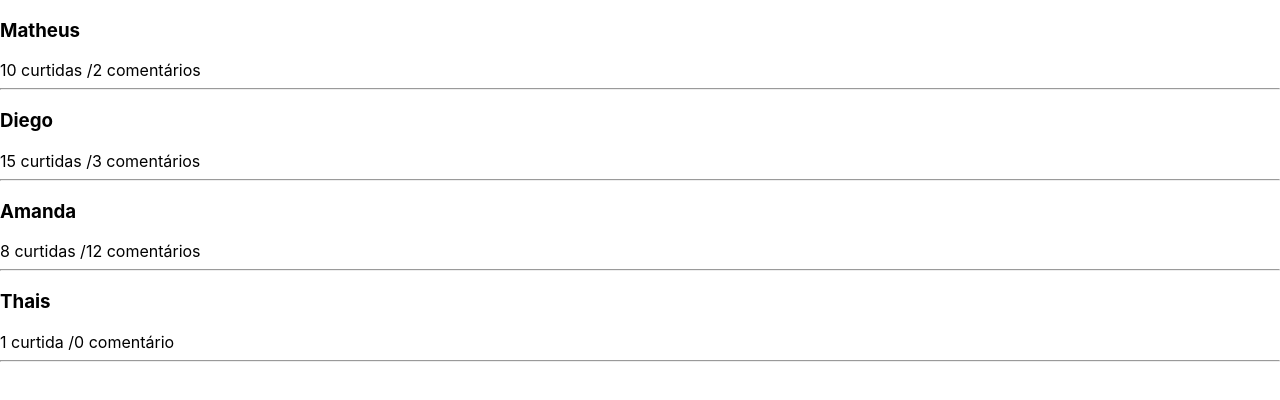
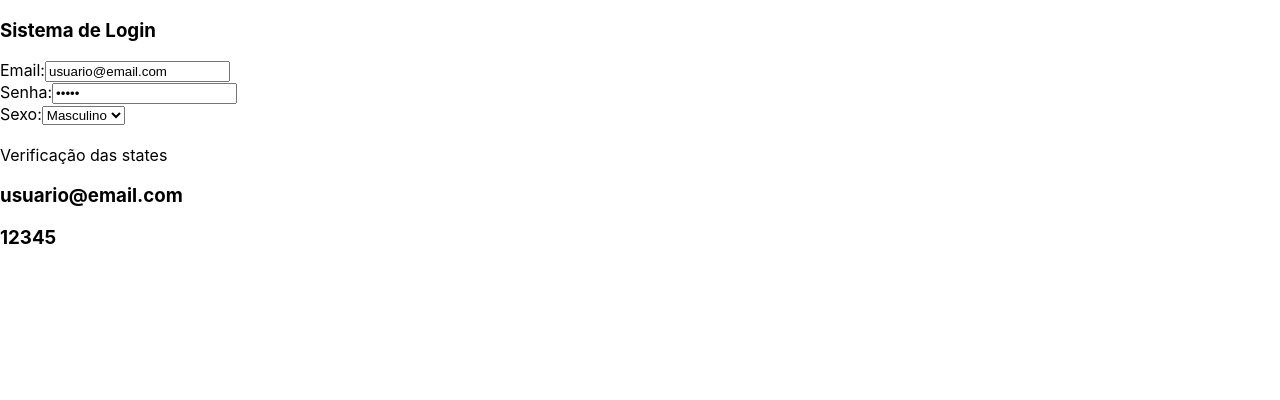
Before and after one commit to diegorofe/Biscoito-da-Sorte-React.Js, a React (Create React App) app: page / in a window 1280 px wide. Shown: the top 400 px of the page. Built offline with nearby package versions, Linux system fonts and the light colour scheme.

Commit message:
manipulando formulários

```diff
--- a/src/App.js
+++ b/src/App.js
@@ -1,18 +1,30 @@
 import React, { Component } from 'react';
-import Feed from './components/feed';
+
 
 export default class App extends Component {
 
 constructor(props){
   super(props);
   this.state = {
-    feed: [
-      {id: 1, username: 'Matheus', curtidas: 10, comentarios: 2},
-      {id: 2, username: 'Diego', curtidas: 15, comentarios: 3},
-      {id: 3, username: 'Amanda', curtidas: 8, comentarios: 12},
-      {id: 4, username: 'Thais', curtidas: 1, comentarios: 0}
-    ]
+    email: "usuario@email.com",
+    senha: "12345"
+
   };
+
+  this.trocaEmail = this.trocaEmail.bind(this)
+  this.trocaSenha = this.trocaSenha.bind(this)
+}
+
+trocaEmail(e){
+
+  let valorDigitado = e.target.value;
+  this.setState({email: valorDigitado});
+}
+
+trocaSenha(e){
+
+  let valorDigitado = e.target.value;
+  this.setState({senha: valorDigitado})
 }
 
 
@@ -20,16 +32,28 @@ constructor(props){
 render(){
   return(
     <div>
-      {this.state.feed.map( (item) => {
-        return(
-          <Feed
-          id={item.id}
-          username={item.username}
-          curtidas={item.curtidas}
-          comentarios={item.comentarios} />
-        );
-      })}
+     <h3>Sistema de Login</h3>
+     Email:
+     <input onChange={this.trocaEmail}  type="email" value= {this.state.email} name="email"></input> <br/>
+     Senha:
+     <input onChange={this.trocaSenha}  type="password" value= {this.state.senha} name="senha"></input> <br/>
+     Sexo:
+     <select name="sexo" value={this.state.sexo} onChange={(e) =>
+    this.setState({sexo: e.target.value})}>
+       <option value="Masculino">Masculino</option>
+       <option value="Feminino">Feminino</option>
+     </select>
+      <br/>
+      <br/>
+
+     <div>
+    Verificação das states
+       <h3>{this.state.email}</h3>
+       <h3>{this.state.senha}</h3>
+       <h3>{this.state.sexo}</h3>
+     </div>
     </div>
+
   );
 }
 
--- a/src/components/feed/index.js
+++ /dev/null
@@ -1,21 +0,0 @@
-import React, { Component } from 'react'
-
-export default class Feed extends Component{
-
-    render(){
-        return(
-            <div key= {this.props.id}>
-                <h3>{this.props.username}</h3>
-                <a>{this.props.curtidas > 1 ?
-                this.props.curtidas + " curtidas" :
-                this.props.curtidas + " curtida" } /
-
-                {this.props.comentarios > 1 ?
-                this.props.comentarios + " comentários" :
-                this.props.comentarios + " comentário"} </a>
-                <hr/>
-            </div>
-        );
-    }
-
-}
```
